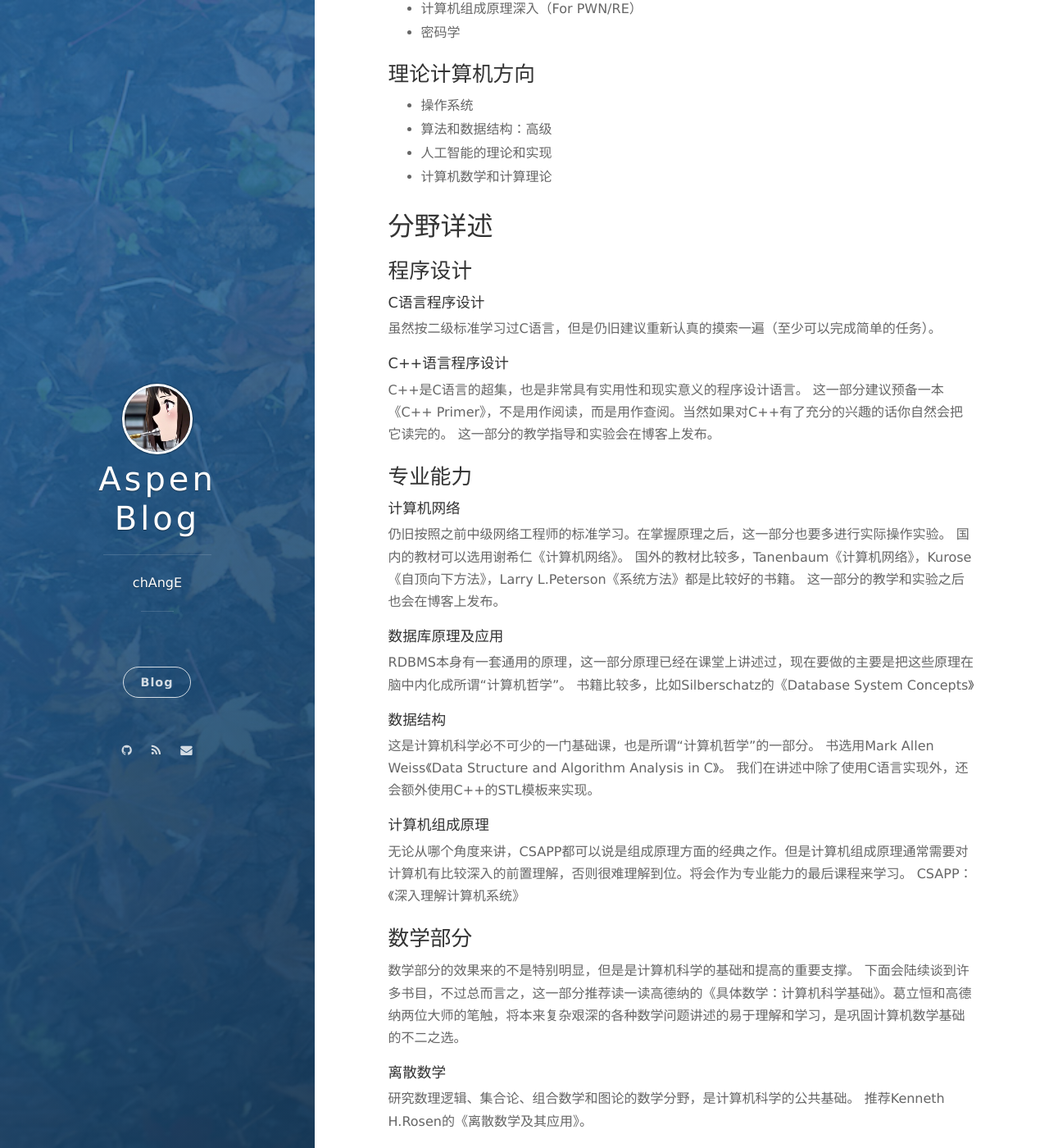
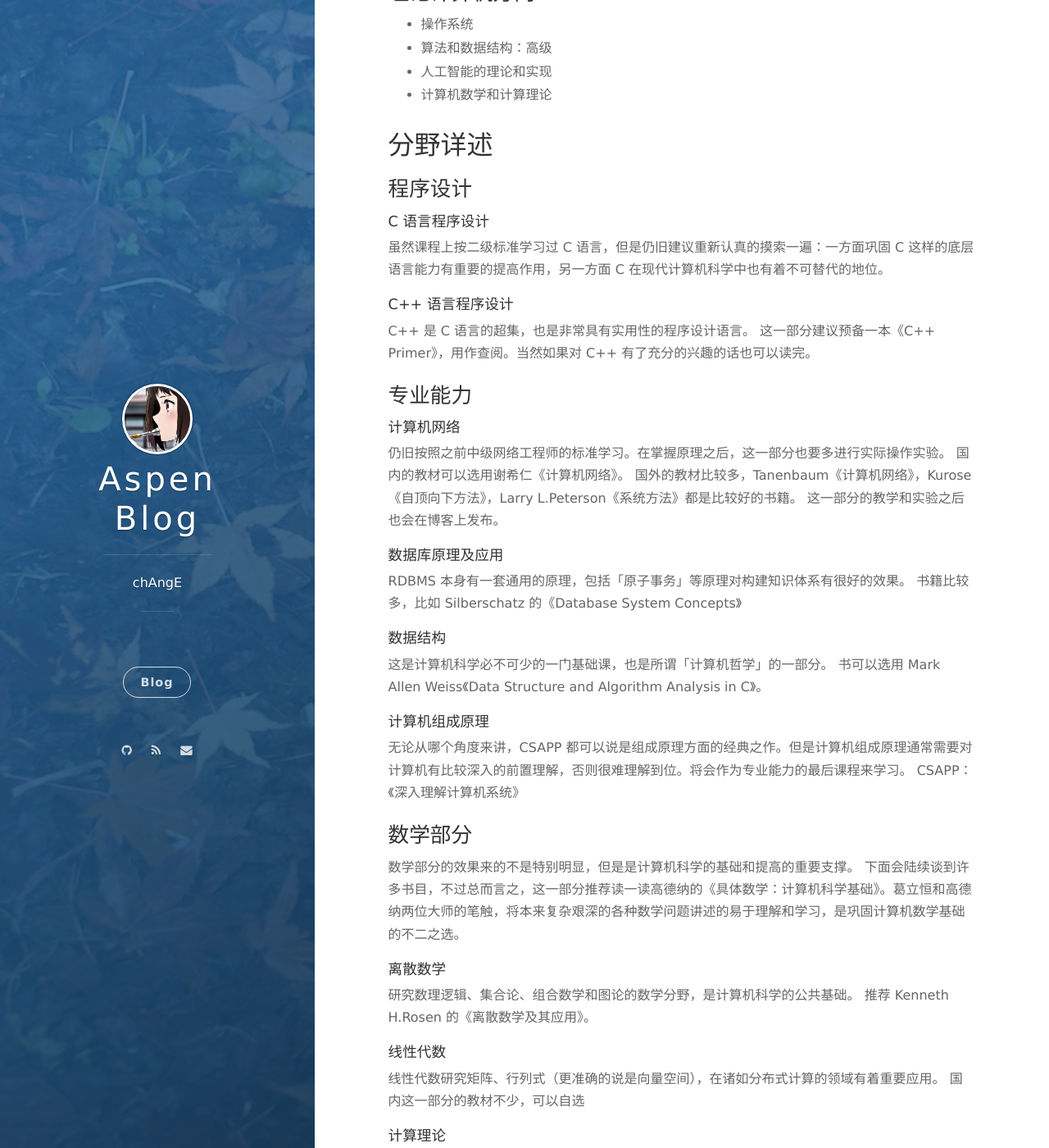
Before and after one commit to ultranal/ultranal.github.io, a Jekyll site: the page built from _posts/2018-01-26-an-introduction-to-cs.md, in a window 1280 px wide and 1400 px high, scrolled down 800 px. Shown: the whole window at 82% size. Built offline with Jekyll 4.4.1, drawn with Linux system fonts in a browser that asks for light colours; nearby versions of some CDN libraries; some of the changed text lies outside the part shown.

Commit message:
update old post

```diff
--- a/_posts/2018-01-26-an-introduction-to-cs.md
+++ b/_posts/2018-01-26-an-introduction-to-cs.md
@@ -10,22 +10,20 @@
 2. 在读书之后，做一个复查作用
 虽说是框架，但重点可能在于荐书。每个系列都会选择大约三到五本代表性书目作为学习指南。
 
-## First Things First: 本科阶段的能力方向
-这部分是写给Eail本人的，不见得适合所有读者，请注意。
-
 ### 公共能力：所有事情的基础
-这部分我仍旧建议从动手写代码学起，就好像学音乐都是从乐器学起，很少有一蹴而就学音乐学的。
-* C程序设计：程序设计的基本能力
-* C++程序设计：高级程序设计能力、面向对象能力
+这部分我仍旧建议从动手写代码学起，就好像学音乐都是从乐器学起，却不会有本末倒置、先学乐理的。
+* C 程序设计：程序设计的基本能力
+* C++ 程序设计：高级程序设计能力、面向对象能力
 * 计算机网络
 * 计算机组成原理/汇编语言
 * 数据库原理和应用
 * 数据结构基础
 
 ### 信息安全方向
-* PHP程序设计（对一个优秀的C/C++程序员不构成挑战）
-* 计算机组成原理深入（For PWN/RE）
+* PHP（对一个优秀的 C/C++ 程序员不构成挑战）
+* 计算机组成原理，汇编语言（For PWN/RE）
 * 密码学
+* Python 或任一脚本语言的代码能力
 
 ### 理论计算机方向
 * 操作系统
@@ -35,12 +33,11 @@
 
 ## 分野详述
 ### 程序设计
-#### C语言程序设计
-虽然按二级标准学习过C语言，但是仍旧建议重新认真的摸索一遍（至少可以完成简单的任务）。
-#### C++语言程序设计
-C++是C语言的超集，也是非常具有实用性和现实意义的程序设计语言。
-这一部分建议预备一本《C++ Primer》，不是用作阅读，而是用作查阅。当然如果对C++有了充分的兴趣的话你自然会把它读完的。
-这一部分的教学指导和实验会在博客上发布。
+#### C 语言程序设计
+虽然课程上按二级标准学习过 C 语言，但是仍旧建议重新认真的摸索一遍：一方面巩固 C 这样的底层语言能力有重要的提高作用，另一方面 C 在现代计算机科学中也有着不可替代的地位。
+#### C++ 语言程序设计
+C++ 是 C 语言的超集，也是非常具有实用性的程序设计语言。
+这一部分建议预备一本《C++ Primer》，用作查阅。当然如果对 C++ 有了充分的兴趣的话也可以读完。
 ### 专业能力
 #### 计算机网络
 仍旧按照之前中级网络工程师的标准学习。在掌握原理之后，这一部分也要多进行实际操作实验。
@@ -48,23 +45,22 @@
 国外的教材比较多，Tanenbaum《计算机网络》，Kurose《自顶向下方法》，Larry L.Peterson《系统方法》都是比较好的书籍。
 这一部分的教学和实验之后也会在博客上发布。
 #### 数据库原理及应用
-RDBMS本身有一套通用的原理，这一部分原理已经在课堂上讲述过，现在要做的主要是把这些原理在脑中内化成所谓“计算机哲学”。
-书籍比较多，比如Silberschatz的《Database System Concepts》
+RDBMS 本身有一套通用的原理，包括「原子事务」等原理对构建知识体系有很好的效果。
+书籍比较多，比如 Silberschatz 的《Database System Concepts》
 #### 数据结构
-这是计算机科学必不可少的一门基础课，也是所谓“计算机哲学”的一部分。
-书选用Mark Allen Weiss《Data Structure and Algorithm Analysis in C》。
-我们在讲述中除了使用C语言实现外，还会额外使用C++的STL模板来实现。
+这是计算机科学必不可少的一门基础课，也是所谓「计算机哲学」的一部分。
+书可以选用 Mark Allen Weiss《Data Structure and Algorithm Analysis in C》。
 #### 计算机组成原理
-无论从哪个角度来讲，CSAPP都可以说是组成原理方面的经典之作。但是计算机组成原理通常需要对计算机有比较深入的前置理解，否则很难理解到位。将会作为专业能力的最后课程来学习。
+无论从哪个角度来讲，CSAPP 都可以说是组成原理方面的经典之作。但是计算机组成原理通常需要对计算机有比较深入的前置理解，否则很难理解到位。将会作为专业能力的最后课程来学习。
 CSAPP：《深入理解计算机系统》
 ### 数学部分
 数学部分的效果来的不是特别明显，但是是计算机科学的基础和提高的重要支撑。
 下面会陆续谈到许多书目，不过总而言之，这一部分推荐读一读高德纳的《具体数学：计算机科学基础》。葛立恒和高德纳两位大师的笔触，将本来复杂艰深的各种数学问题讲述的易于理解和学习，是巩固计算机数学基础的不二之选。
 #### 离散数学
 研究数理逻辑、集合论、组合数学和图论的数学分野，是计算机科学的公共基础。
-推荐Kenneth H.Rosen的《离散数学及其应用》。
+推荐 Kenneth H.Rosen 的《离散数学及其应用》。
 #### 线性代数
 线性代数研究矩阵、行列式（更准确的说是向量空间），在诸如分布式计算的领域有着重要应用。
-国内这一部分的教材不少，可以
+国内这一部分的教材不少，可以自选
 #### 计算理论
 和应用的关系不算特别的强，但是算是一个重要的基础研究方向。
```
Also changed, not shown: other parts of _posts/2018-01-26-an-introduction-to-cs.md (+1 -1 lines).
